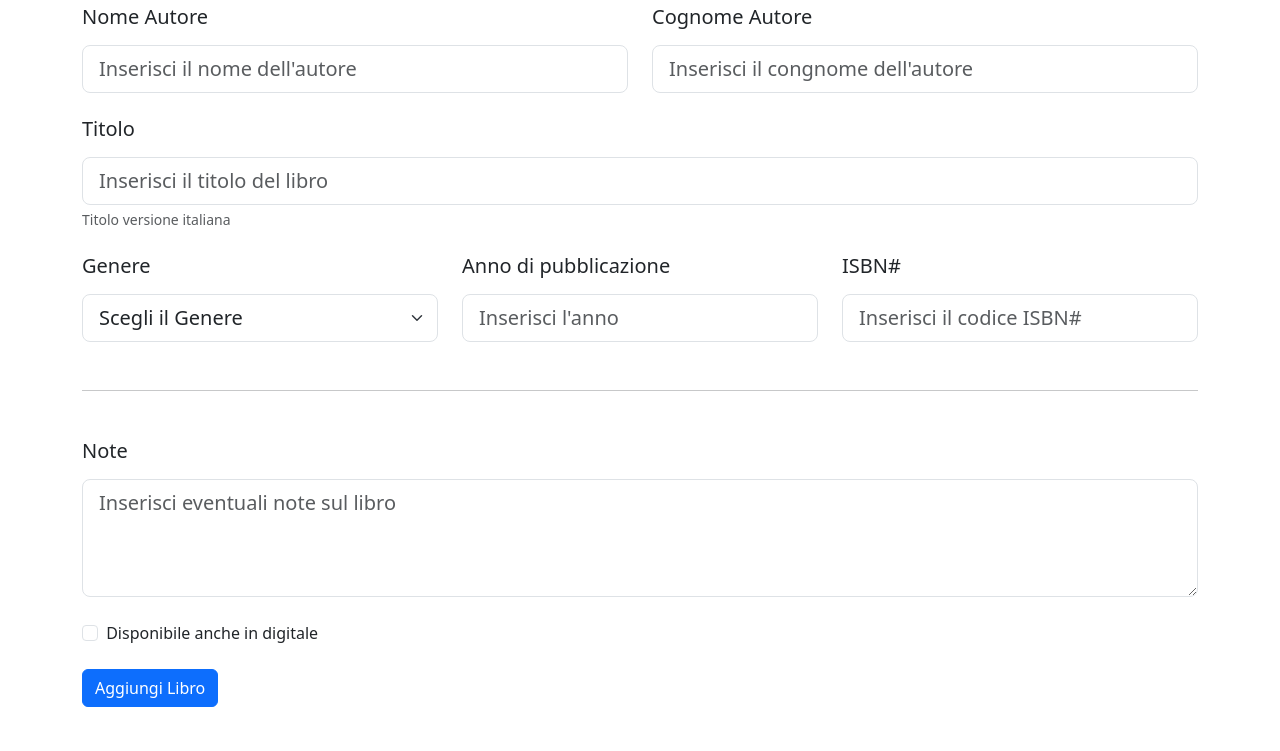
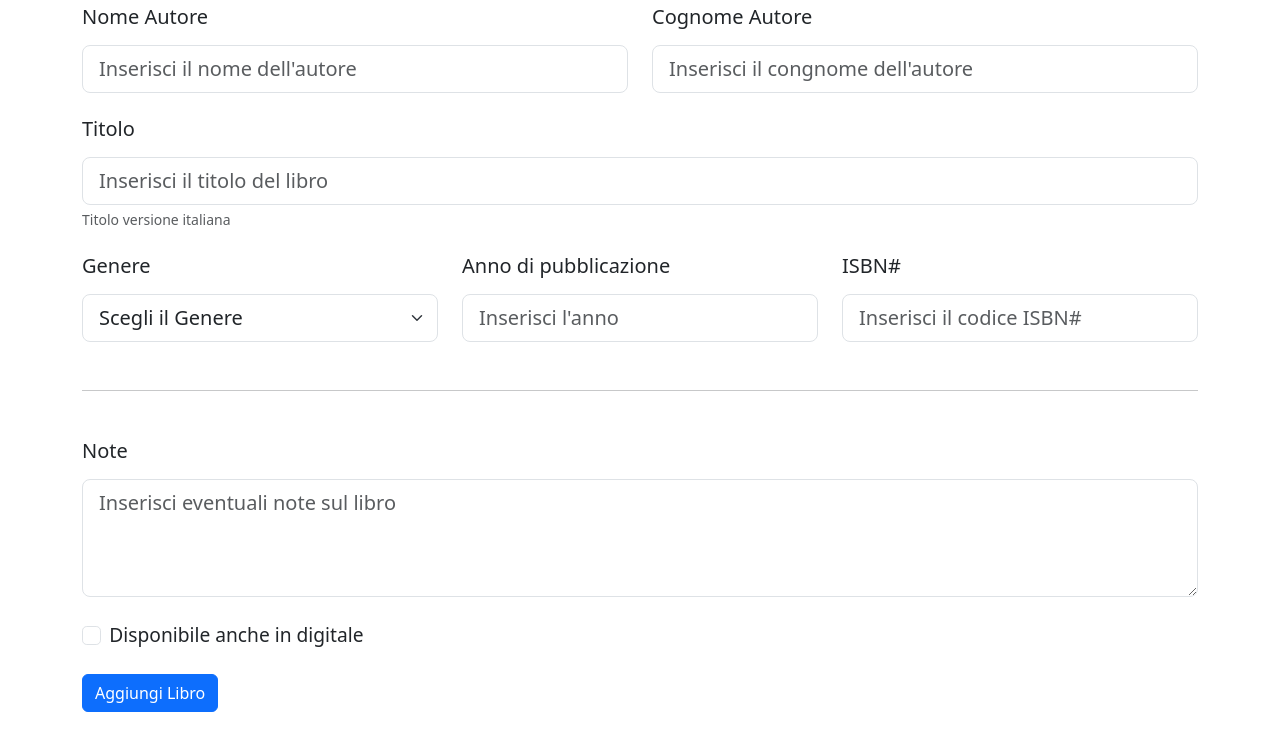
Before and after one commit to AlessandroSottosanti/html-css-bootstrap-dashboard, a plain HTML site: page new-book.html in a window 1280 px wide. Shown: the part 253-1004 px from the top of the page. Drawn offline with nearby package versions, Linux system fonts and the light colour scheme.

Commit message:
refactoring: checkbox

```diff
--- a/new-book.html
+++ b/new-book.html
@@ -106,9 +106,9 @@
                     </div>
 
                     <div class="col-12">
-                            <div class="list-group-item">
-                              <input class="form-check-input me-1" type="checkbox" value="true" id="digital">
-                              <label class="form-check-label" for="digital">Disponibile anche in digitale</label>
+                            <div>
+                              <input class="form-check-input ms_form-check-input-lg me-1" type="checkbox" value="true" id="digital">
+                              <label class="form-check-label ms_form-check-label-lg" for="digital">Disponibile anche in digitale</label>
                             </div>
 
                     </div>
--- a/styles/style.css
+++ b/styles/style.css
@@ -0,0 +1,4 @@
+.ms_form-check-input-lg, .ms_form-check-label-lg {
+    font-size: 1.2rem;
+    font-weight: 500;
+}
```
